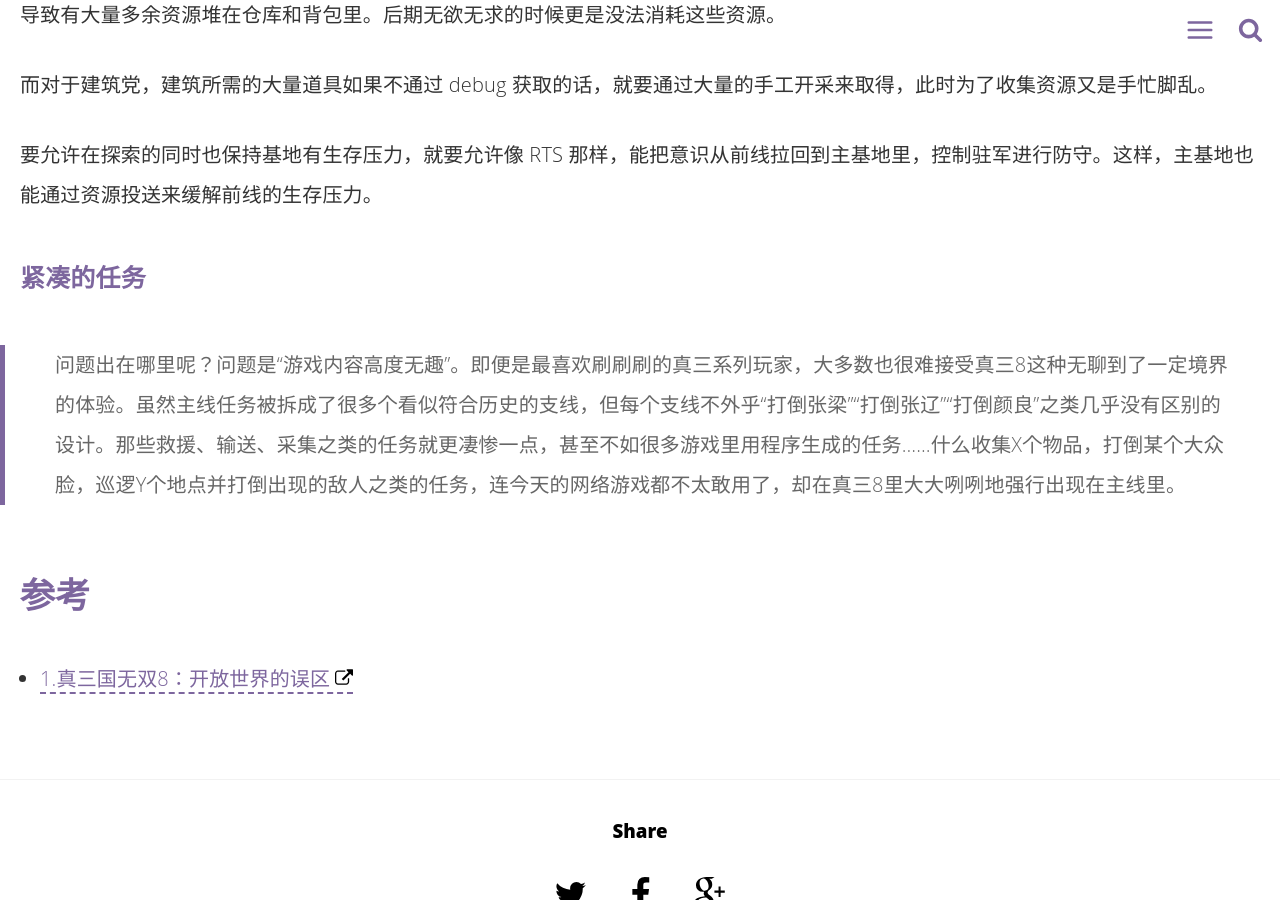
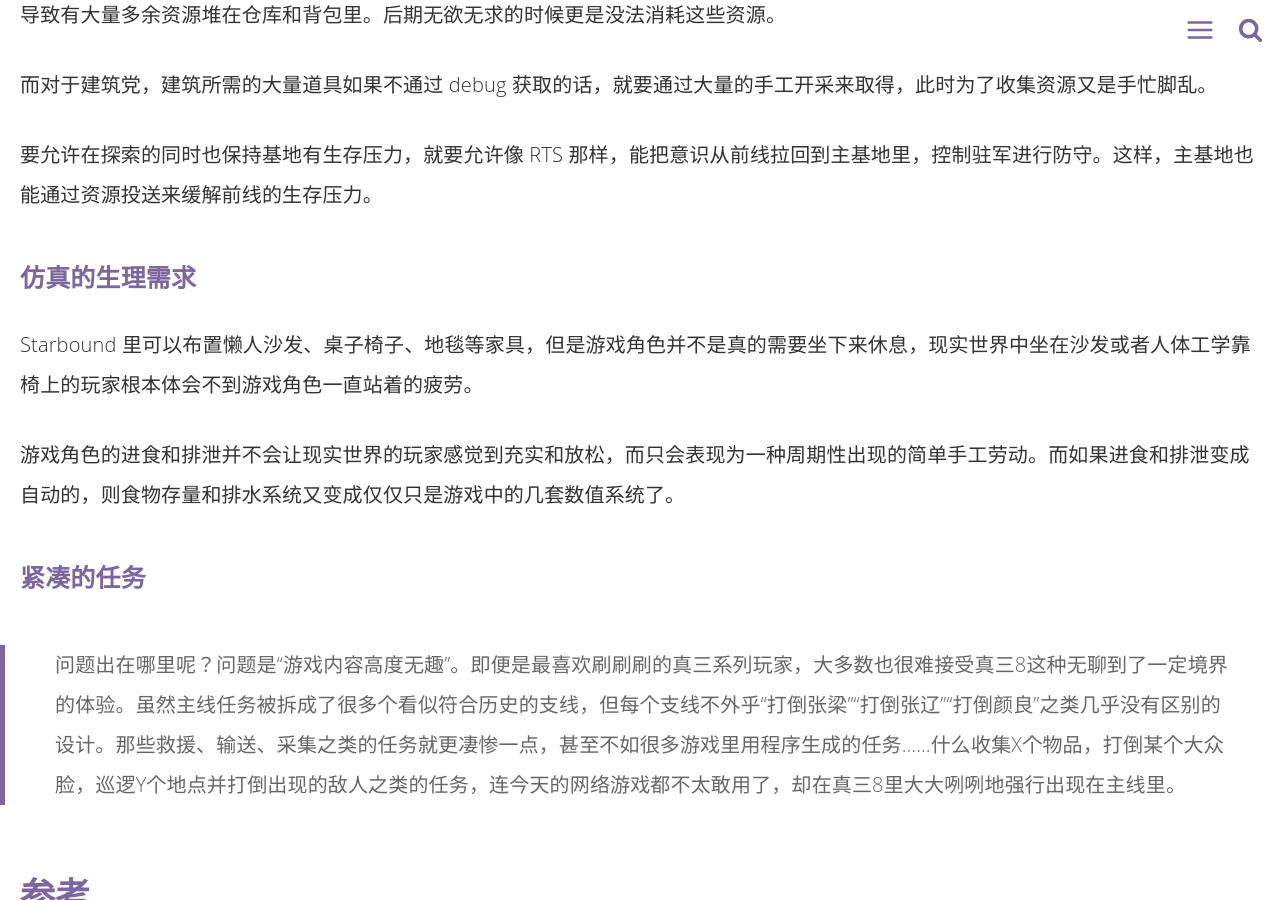
Before and after one commit to linonetwo/linonetwo.github.io, a Jekyll site: the page built from _posts/2018-03-14-星界边境那么大，我却懒得动.md, in a window 1280 px wide and 900 px high, scrolled down 4358 px. Built offline with Jekyll 4.4.1, drawn with Linux system fonts in a browser that asks for light colours; comment, search, counter and statistics services are not loaded.

Commit message:
Update 2018-03-14-星界边境那么大，我却懒得动.md

```diff
--- a/_posts/2018-03-14-星界边境那么大，我却懒得动.md
+++ b/_posts/2018-03-14-星界边境那么大，我却懒得动.md
@@ -71,6 +71,12 @@
 
 要允许在探索的同时也保持基地有生存压力，就要允许像 RTS 那样，能把意识从前线拉回到主基地里，控制驻军进行防守。这样，主基地也能通过资源投送来缓解前线的生存压力。
 
+### 仿真的生理需求
+
+Starbound 里可以布置懒人沙发、桌子椅子、地毯等家具，但是游戏角色并不是真的需要坐下来休息，现实世界中坐在沙发或者人体工学靠椅上的玩家根本体会不到游戏角色一直站着的疲劳。
+
+游戏角色的进食和排泄并不会让现实世界的玩家感觉到充实和放松，而只会表现为一种周期性出现的简单手工劳动。而如果进食和排泄变成自动的，则食物存量和排水系统又变成仅仅只是游戏中的几套数值系统了。
+
 ### 紧凑的任务
 
 > 问题出在哪里呢？问题是“游戏内容高度无趣”。即便是最喜欢刷刷刷的真三系列玩家，大多数也很难接受真三8这种无聊到了一定境界的体验。虽然主线任务被拆成了很多个看似符合历史的支线，但每个支线不外乎“打倒张梁”“打倒张辽”“打倒颜良”之类几乎没有区别的设计。那些救援、输送、采集之类的任务就更凄惨一点，甚至不如很多游戏里用程序生成的任务……什么收集X个物品，打倒某个大众脸，巡逻Y个地点并打倒出现的敌人之类的任务，连今天的网络游戏都不太敢用了，却在真三8里大大咧咧地强行出现在主线里。
```
